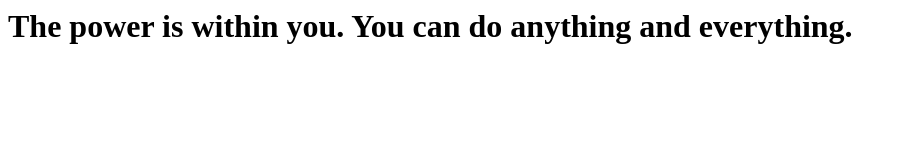
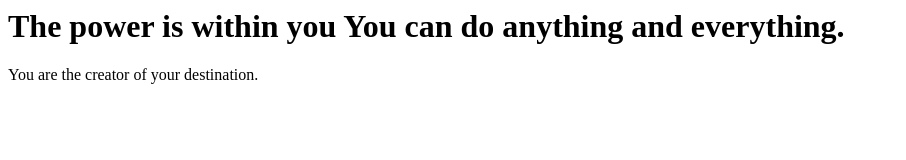
Before and after one commit to deepsk/firstgitrepo, a plain HTML site: page index.html in a window 1280 px wide. Shown: the whole page, without its empty margins (0-906 px from the left). Drawn offline with Linux system fonts and the light colour scheme.

Commit message:
second quote added

```diff
--- a/index.html
+++ b/index.html
@@ -2,7 +2,10 @@
 <HEAD></HEAD>
 <BODY>
 <h1>
-The power is within you. You can do anything and everything.
+The power is within you You can do anything and everything.
+</h1
+<h1>
+You are the creator of your destination.
 </h1>
 </BODY>
 </HTML>
```
